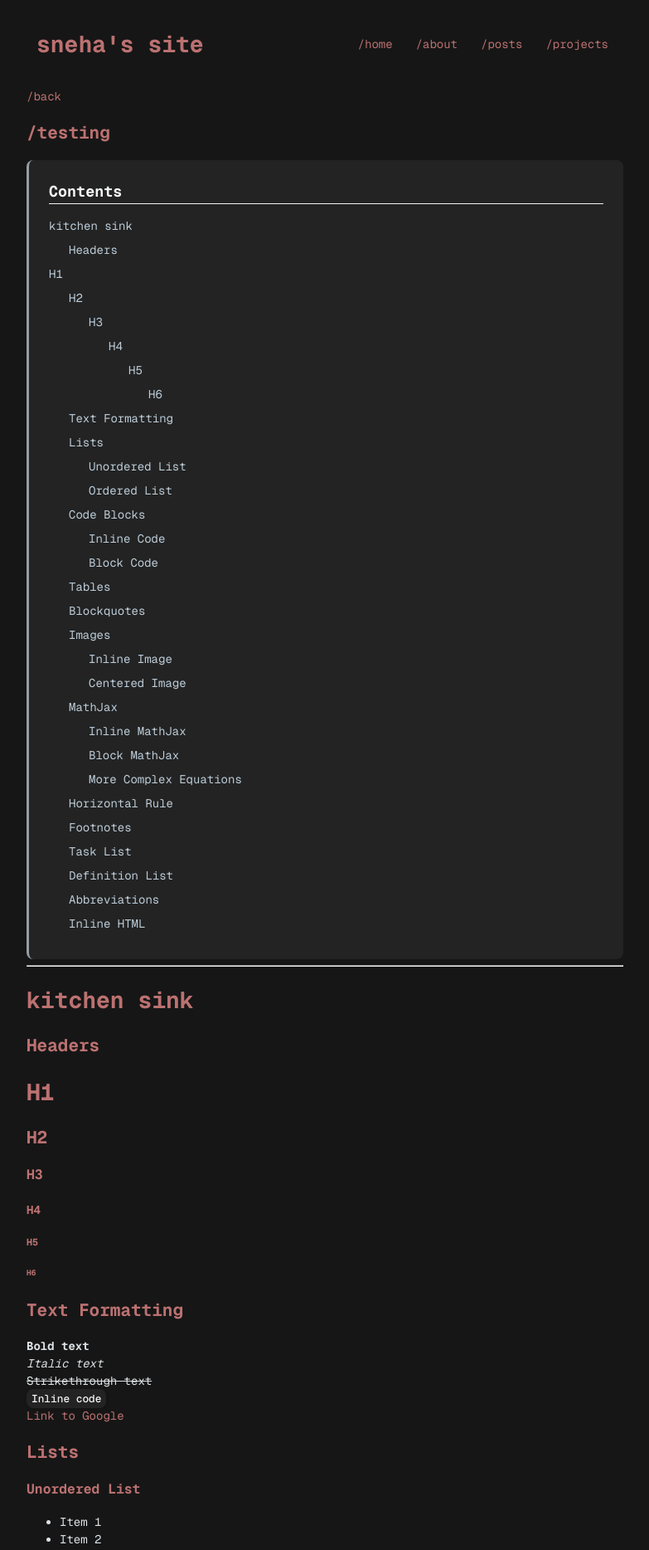
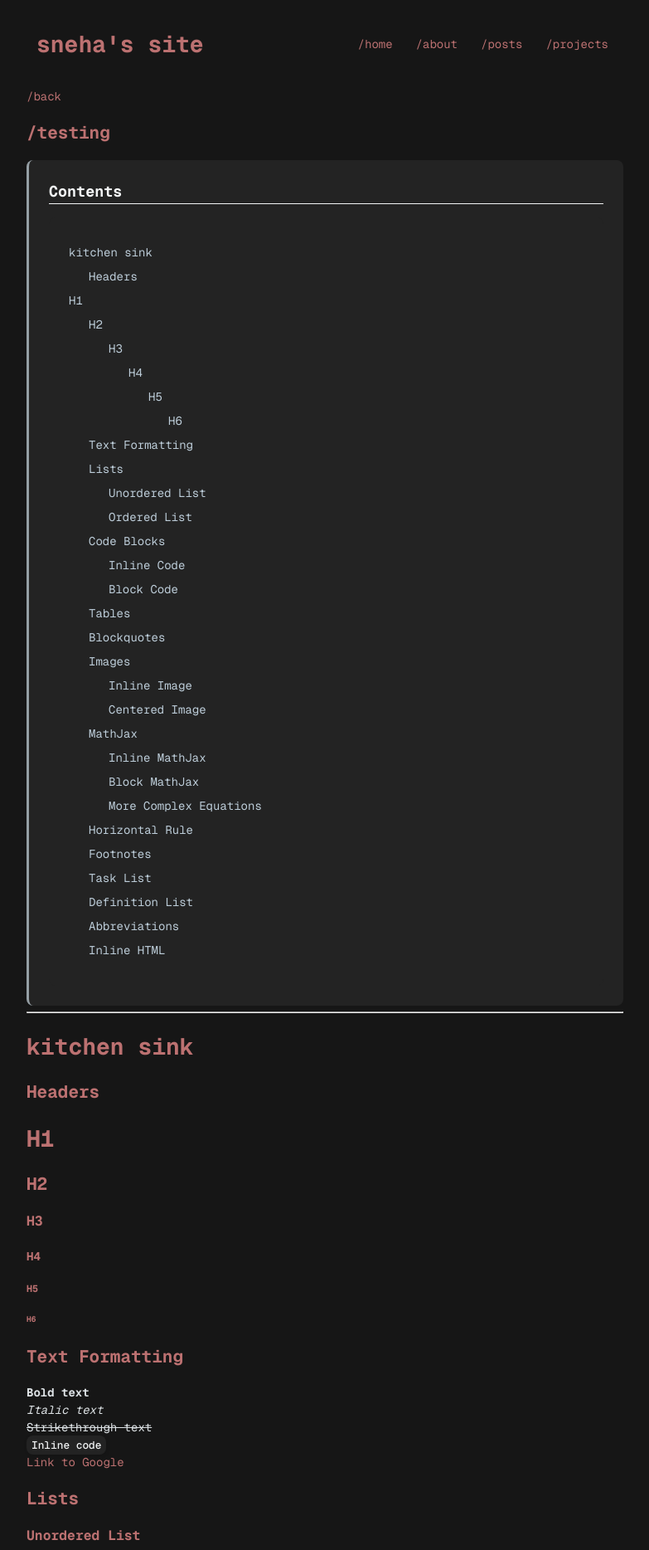
Before and after one commit to sneha-afk/sneha-afk.github.io, a Jekyll site: the page built from _posts/2025-02-23-testing.md, in a window 1280 px wide. Shown: the top 1868 px of the page at 83% size, without its empty margins (248-1031 px from the left). Built offline with Jekyll 4.4.1, drawn with Linux system fonts in a browser that asks for light colours; the table of contents is made by our own code.

Commit message:
put it in a div???

```diff
--- a/_layouts/default.html
+++ b/_layouts/default.html
@@ -29,7 +29,8 @@
       {% endif %}
 
       <!-- Table of Contents - toc_only since content loaded after -->
-      {% if page.toc == true %} {% toc %}
+      {% if page.toc == true %}
+      <div class="toc">{% toc %}</div>
       <hr />
       {% endif %}
 
```
